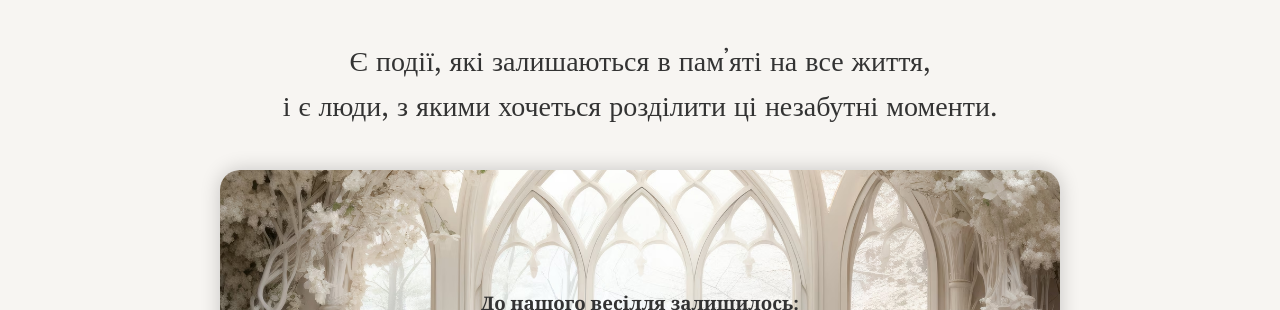
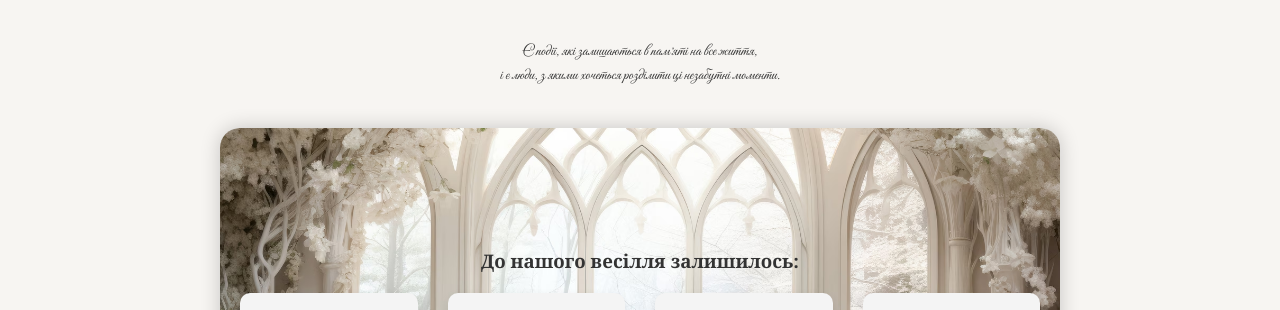
Before and after one commit to KOSTII177/kostia-ivanka, a plain HTML site: page index.html in a window 1280 px wide. Shown: the part 418-728 px from the top of the page. Drawn offline with nearby package versions, Linux system fonts and the light colour scheme.

Commit message:
Update index.html

```diff
--- a/index.html
+++ b/index.html
@@ -54,12 +54,13 @@
     }
 
     .sweet-words {
-  font-size: 28px;
+  font-size: 15px;
   line-height: 1.6;
   color: #333;
   text-align: center; /* вирівнювання по центру */
   margin: 40px auto; /* щоб був відступ зверху і знизу */
   max-width: 800px; /* щоб текст не розтягувався занадто */
+      font-family: 'Great Vibes', cursive;
 }
 
 /*     .sweet-words {
```
